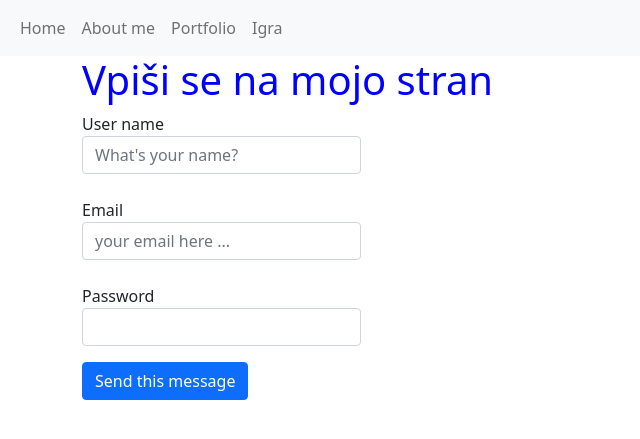
After one commit to mkorbar/16-Flask-delpoy, a Flask app: page /login in a window 1280 px wide. The commit adds this page. Shown: the top 439 px of the page, without its empty margins (0-640 px from the left). Run offline with Flask 2, Linux system fonts and the light colour scheme.

Commit message:
Add loggin screen, move secret_number to database

```diff
--- a/main.py
+++ b/main.py
@@ -1,9 +1,25 @@
+import os
 import random
-
-from flask import Flask, render_template, request, make_response
+import hashlib
+from flask import Flask, render_template, request, make_response, redirect
+from flask_sqlalchemy import SQLAlchemy
 
 app = Flask(__name__)
 
+app.config['SQLALCHEMY_DATABASE_URI'] = os.getenv('DATABASE_URL', 'sqlite:///db.sqlite')
+
+db = SQLAlchemy(app)
+
+
+class User(db.Model):
+    id = db.Column(db.Integer, primary_key=True)
+    email = db.Column(db.String, unique=True)
+    name = db.Column(db.String, unique=False)
+    password = db.Column(db.String, unique=False)
+    secret_num = db.Column(db.Integer, unique=False)
+
+
+db.create_all()
 
 @app.route("/")
 def index():
@@ -35,24 +51,67 @@ def portfolio():
     return render_template('portfolio.html')
 
 
+@app.route('/login', methods=['GET', 'POST'])
+def login():
+    if request.method == 'GET':
+        return render_template('login.html')
+    elif request.method == 'POST':
+        name = request.form.get('name')
+        email = request.form.get('email')
+        password = request.form.get('password')
+
+        user = User.query.filter_by(email=email).first()
+
+        # če uporabnik ne obstaja, ustvarimo novega in ga shranimo v bazo
+        if not user:
+            # v bazi shranjujemo hashed-gesla, ne clear-text
+            hashed_pass = hashlib.sha256(password.encode()).hexdigest()
+            user = User(email=email, name=name, password=hashed_pass)
+            db.session.add(user)
+            db.session.commit()
+        else:
+            # ali se geslo iz baze ujema z geslom iz prijavnega obrazca
+            if user.password != hashlib.sha256(password.encode()).hexdigest():
+                return render_template('index.html', message='Error logging you in, wrong password')
+            # ali se uporabnisko ime iz baze ujema z uporabniskim imenom iz prijavnega obrazca
+            if user.name != name:
+                return render_template('index.html', message='Error logging you in, wrong user name')
+
+        response = make_response(render_template('index.html', message='You were successfully logged in'))
+        response.set_cookie('user_email', email)
+        return response
+
+
 @app.route('/game', methods=['GET', 'POST'])
 def guessing_game():
+
+    user_email = request.cookies.get('user_email')
+    if not user_email:
+        return redirect('/login')
+    else:
+        user = User.query.filter_by(email=user_email).first()
+
     if request.method == 'GET':
-        secret_number = request.cookies.get('secret_number')
+        secret_number = user.secret_num
         response = make_response(render_template('game.html'))
         if not secret_number:
             secret_number = random.randint(1, 30)
-            response.set_cookie('secret_number', str(secret_number))
+            user.secret_num = secret_number
+            db.session.add(user)
+            db.session.commit()
         return response
     elif request.method == 'POST':
 
         guess = int(request.form.get("numberGuess"))
-        secret_number = int(request.cookies.get("secret_number"))
+        secret_number = user.secret_num
 
         if guess == secret_number:
             message = "Correct! The secret number is {0}".format(str(secret_number))
             response = make_response(render_template("game.html", message=message, err=False))
-            response.set_cookie("secret_number", str(random.randint(1, 30)))  # set the new secret number
+            # save new secret number to db
+            user.secret_num = random.randint(1, 30)
+            db.session.add(user)
+            db.session.commit()
             return response
         elif guess > secret_number:
             message = "Your guess is not correct... try something smaller."
--- a/requirements.txt
+++ b/requirements.txt
@@ -1,2 +1,3 @@
 Flask==1.1.2
 gunicorn==19.9.0
+flask_sqlalchemy
--- a/templates/index.html
+++ b/templates/index.html
@@ -2,6 +2,9 @@
 
 
 {% block content %}
+{% if message %}
+<p class="alert alert-info">{{message}}</p>
+{% endif %}
     <h1>Dobrodošli na mojo stran</h1>
     <a href="/o-meni">Moja zgodovina</a>
 {% endblock %}
--- /dev/null
+++ b/templates/login.html
@@ -0,0 +1,24 @@
+{% extends "base.html" %}
+
+
+{% block content %}
+    <h1>Vpiši se na mojo stran</h1>
+<div class="col-3">
+    <form method="post" action="/login">
+        <label for="name">User name</label>
+        <input class="form-control" id="name" type="text" name="name" placeholder="What's your name?">
+        <br>
+        <label for="email">Email</label>
+        <input class="form-control" id="email" type="email" name="email" placeholder="your email here ...">
+        <br>
+        <label for="password">Password</label>
+        <input class="form-control" id="password" type="password" name="password">
+        <button class="btn btn-primary mt-3" type="submit">Send this message</button>
+    </form>
+    </div>
+{% endblock %}
+
+
+{% block title %}
+Moja stran
+{% endblock %}
```
